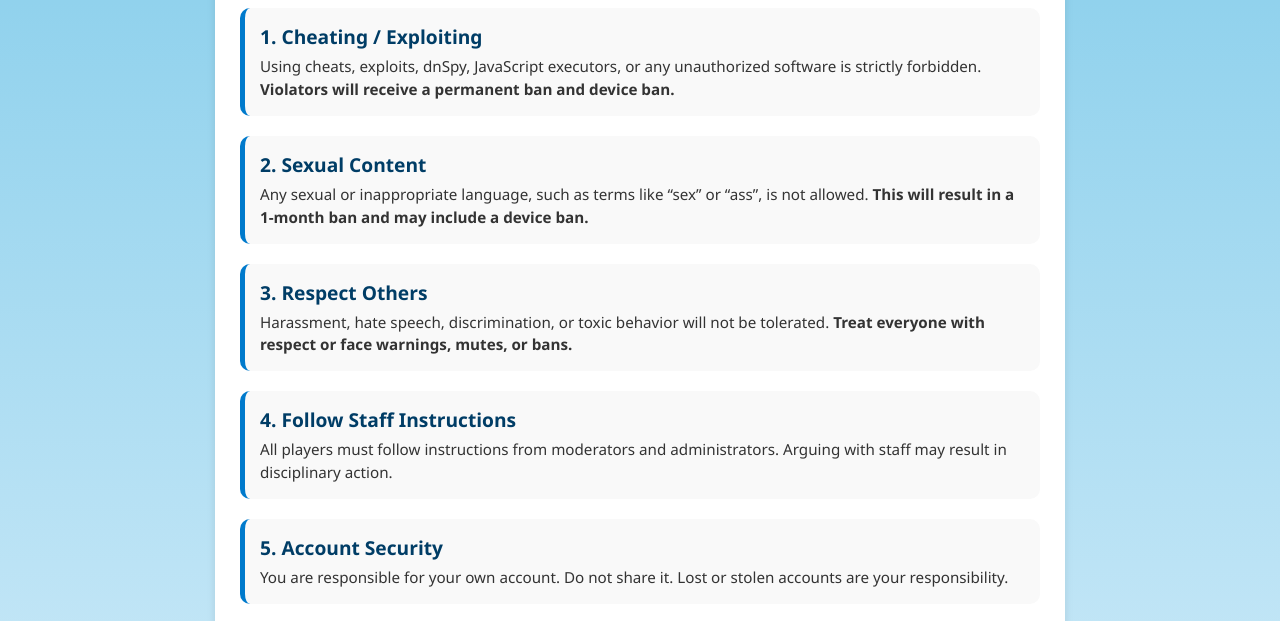
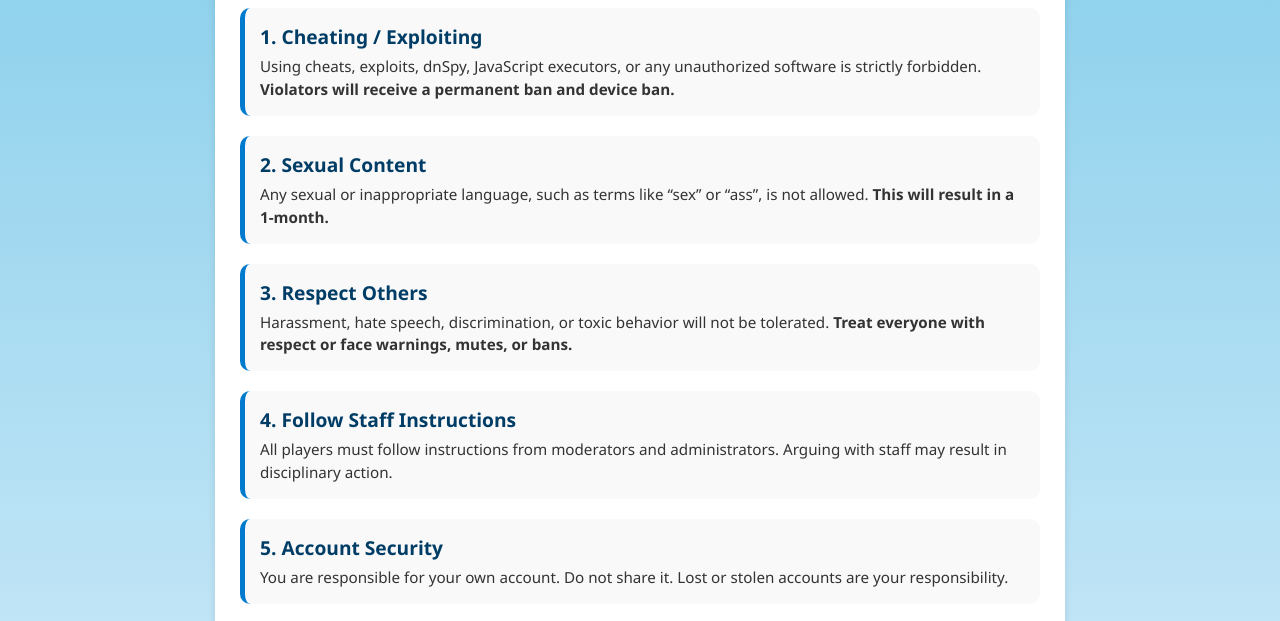
Before and after one commit to MARIONGames/MARION-Games, a plain HTML site: page SkyBattles/Rules.html in a window 1280 px wide. Shown: the part 131-752 px from the top of the page. Drawn offline with Linux system fonts and the light colour scheme.

Commit message:
Update Rules.html

```diff
--- a/SkyBattles/Rules.html
+++ b/SkyBattles/Rules.html
@@ -69,7 +69,7 @@
       <div class="rule-title">2. Sexual Content</div>
       <div class="rule-description">
         Any sexual or inappropriate language, such as terms like “sex” or “ass”, is not allowed.
-        <strong>This will result in a 1-month ban and may include a device ban.</strong>
+        <strong>This will result in a 1-month.</strong>
       </div>
     </div>
 
```
